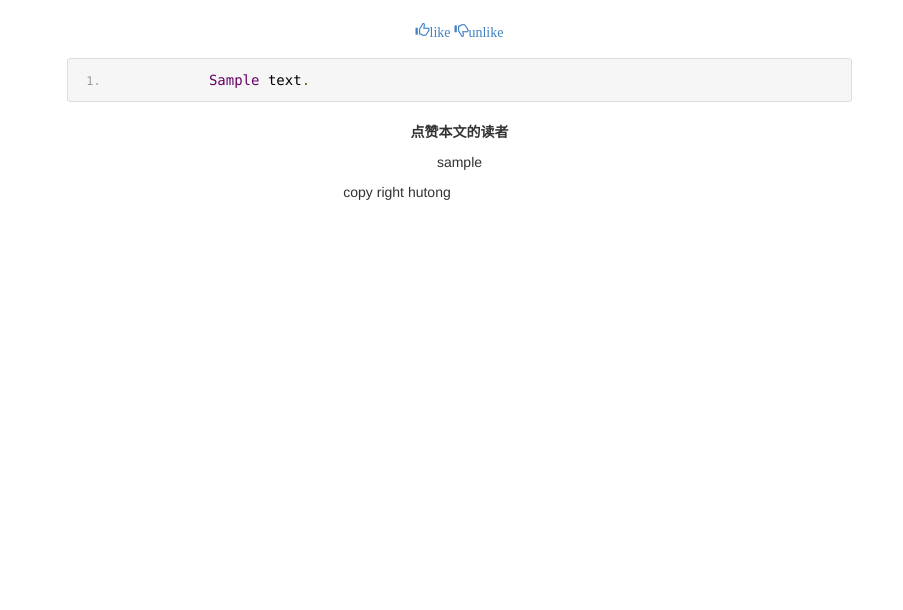
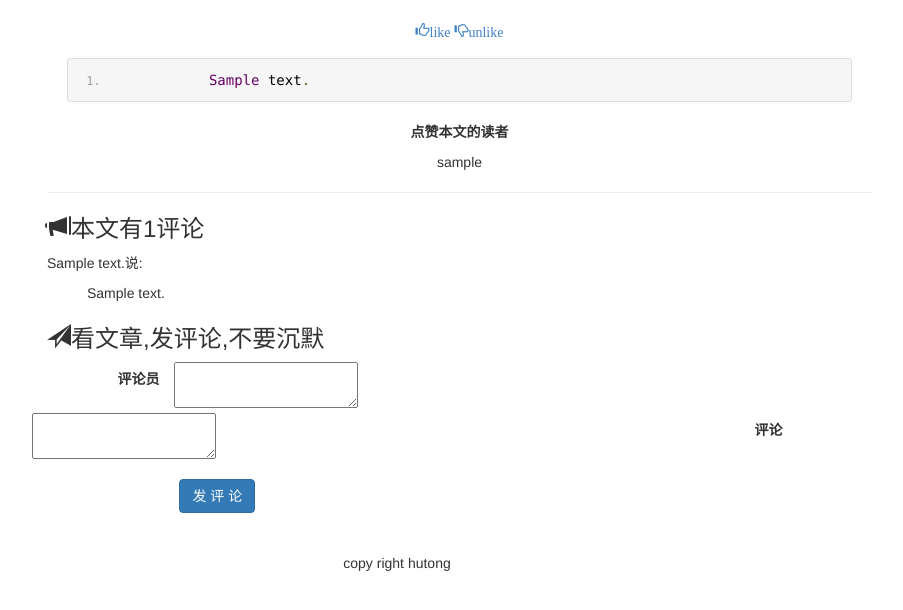
Before and after one commit to hutong236/django_learn, a Django app: template test_project/mysite/templates/article/list/article_detail.html in a window 1280 px wide; the page is wider, and only the part inside the window is pictured. Shown: the part 162-772 px from the top of that part, without its empty margins (258-1161 px from the left). Run offline with Django 3.2, Linux system fonts and the light colour scheme; the template is opened without the code that fills it: most values are stand-ins (such as "Sample title", 1, 10 or a date in 2020); form fields are guessed from the names that the template uses; some libraries are stand-ins or nearby versions.

Commit message:
评论完成

```diff
--- a/test_project/mysite/article/list_views.py
+++ b/test_project/mysite/article/list_views.py
@@ -4,7 +4,7 @@ from django.views.decorators.csrf import csrf_exempt
 from django.views.decorators.http import require_POST
 from django.core.paginator import PageNotAnInteger,Paginator,EmptyPage
 from django.contrib.auth.models import User
-from django import forms
+from article.forms import CommentForm
 from .models import ArticlePost,ActicleColumn,Comment
 
 import redis
--- a/test_project/mysite/templates/article/list/article_detail.html
+++ b/test_project/mysite/templates/article/list/article_detail.html
@@ -33,6 +33,41 @@
     {% empty %}
         <p class="text-center">还没有人对此文章表态</p>
     {% endfor %}
+    </div>
+    <hr>
+    <div>
+        <h3><span class="glyphicon glyphicon-bullhorn"></span>本文有{{ comments.count }}评论 </h3>
+        {% for comment in article.comments.all %}
+        <div>
+            <p><storage>{{ comment.commentator }}</storage>说:</p>
+            <p style="margin-left: 40px;">{{ comment.body }}</p>
+        </div>
+        {% empty %}
+        <p>没有评论</p>
+        {% endfor %}
+        <h3><span class="glyphicon glyphicon-send"></span>看文章,发评论,不要沉默 </h3>
+        <form action="." method="post" class="form-horizontal" role="form">
+            {% csrf_token %}
+            <div class="form-group">
+                <label for="inputEmail3" class="col-sm-2 control-label">评论员</label>
+                <div class="com-sm-10">
+                    {{ comment_form.commentator }}
+                </div>
+                <div class="form-group">
+                    <label for="inputEmail3" class="com-sm-2 control-label">评论</label>
+                    <div class="col-sm-10">
+                        {{ comment_form.body }}
+                    </div>
+                </div>
+                <div class="form-group">
+                    <div class="col-sm-offset-2 col-sm-10">
+                        <p><input type="submit" name="" value=" 发 评 论" class="btn btn-primary"> </p>
+                    </div>
+                </div>
+            </div>
+        </form>
+
+
     </div>
     </div>
     <div class="col-md-3">
```
Also changed, not shown: test_project/mysite/article/migrations/0004_comment.py (added), test_project/mysite/db.sqlite3, 1 other file.
